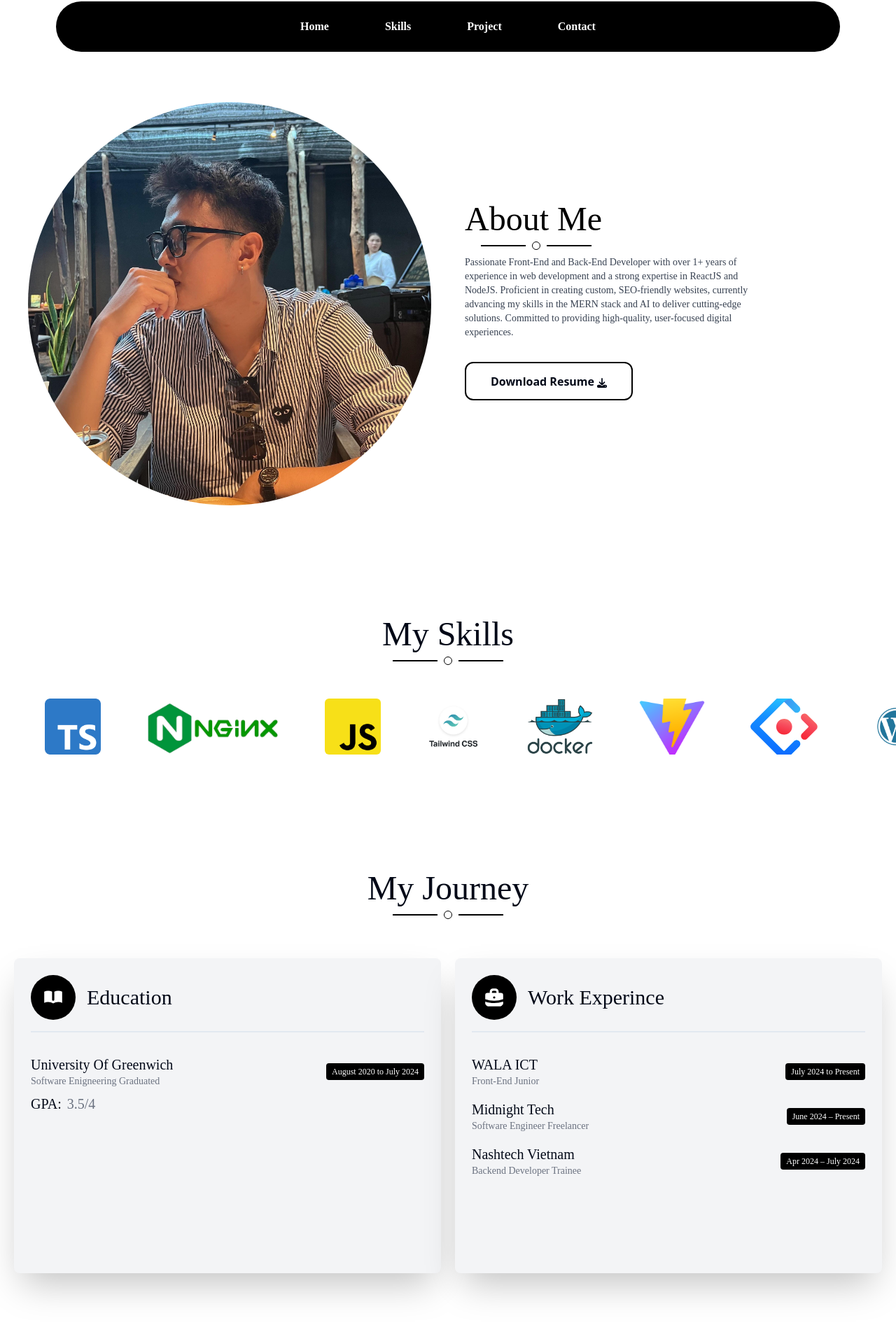
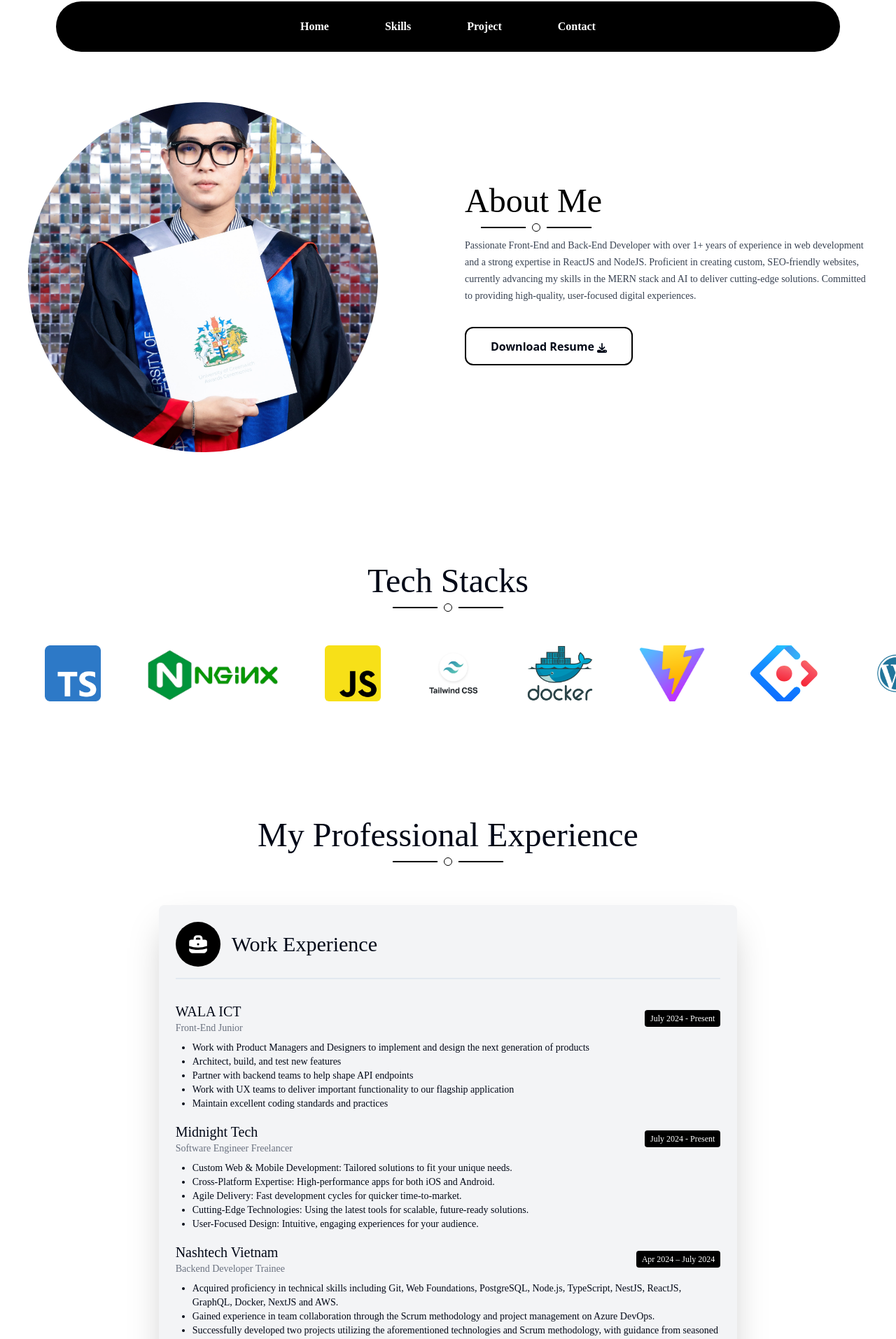
Before and after one commit to ynguyen1512/portfolio-richard, a Next.js app: page / in a window 1280 px wide. Shown: the part 14-1927 px from the top of the page at 70% size. Built offline with nearby package versions, Linux system fonts and the light colour scheme.

Commit message:
[CHORE] Refactor Home Page

```diff
--- a/src/app/components/Footer.tsx
+++ b/src/app/components/Footer.tsx
@@ -2,7 +2,8 @@ import Image from 'next/image';
 import React from 'react';
 import { FaEnvelope, FaFacebook, FaLinkedin, FaMap, FaPhone } from 'react-icons/fa';
 import BackToTop from './BackToTop';
-import logo from '/public/images/logo.jpeg';
+import logo from "/public/images/avatar-richard.jpg";
+
 
 const Footer: React.FC = () => {
   return (
@@ -15,7 +16,7 @@ const Footer: React.FC = () => {
             <div className="col-span-12 lg:col-span-4">
               <div className="logo">
                 <a href="#">
-                  <Image src={logo} alt="Logo" className='rounded-full md:mb-2' />
+                  <Image src={logo} alt="Logo" className='rounded-full md:mb-2 md:w-[100px] md:h-[100px] object-cover max-sm:h-[150px] max-sm:w-[150px]' />
                 </a>
                 <p className="text-gray-300 text-sm max-sm:mt-4">
                   Hi, I'm Richard Nguyen, a passionate web developer with expertise in creating modern, responsive websites. With a strong background in HTML, CSS, JavaScript, ReactJS, NextJS and WordPress, I specialize in delivering high-quality web solutions. Explore my portfolio to see my latest projects and get in touch for collaborations!
--- a/src/app/page.tsx
+++ b/src/app/page.tsx
@@ -1,7 +1,7 @@
 import { LinkedinIcon } from "lucide-react";
 import Image from "next/image";
 import { FaDownload } from "react-icons/fa6";
-import { HiBookOpen, HiBriefcase, HiMail, HiPhone } from 'react-icons/hi';
+import { HiBriefcase, HiMail, HiPhone } from 'react-icons/hi';
 import Button from "./components/Button";
 import Projects from "./components/Projects";
 import antDesignLogo from "/public/images/ant-design.svg";
@@ -29,17 +29,17 @@ export default function Home() {
             </section>
             <section id="about-me" className="relative py-20">
                 <div className="container mx-auto px-4 sm:px-10">
-                    <div className="grid grid-cols-12 gap-12 mt-10">
-                        <div data-aos="fade-right" className="col-span-12 lg:col-span-6">
-                            <Image className="w-full h-auto object-cover rounded-full max-sm:w-[250px]" src={aboutMe} alt="" />
+                    <div className="flex justify-center w-full gap-12 mt-10 max-sm:flex-col">
+                        <div data-aos="fade-right" className="w-full">
+                            <Image className="h-[500px] w-[500px] object-cover rounded-full max-sm:h-[250px] max-sm:w-[250px]" src={aboutMe} alt="" />
                         </div>
-                        <div data-aos="fade-left" className="col-span-12 lg:col-span-6 flex flex-col relative items-start justify-center">
+                        <div data-aos="fade-left" className="w-full flex flex-col relative items-start justify-center">
                             <h1 className="relative text-black text-4xl sm:text-5xl">About Me</h1>
                             <div className="flex mt-2">
                                 <div className="relative ms-24 w-3 h-3 border border-black rounded-full before:absolute before:h-0.5 before:top-1 before:bg-black before:w-16 before:right-5 after:absolute after:h-0.5 after:top-1 after:bg-black after:w-16 after:left-5"></div>
                             </div>
                             <div className="flex-wrap">
-                            <p className="md:mt-2 text-gray-700 md:text-md sm:text-sm w-3/4 text-left max-sm:mt-4">
+                                <p className="md:mt-2 text-gray-700 md:text-md sm:text-sm w-full text-left max-sm:mt-4 !leading-6">
                                     Passionate Front-End and Back-End Developer with over 1+ years of experience in web development and a strong expertise in ReactJS and NodeJS. Proficient in creating custom, SEO-friendly websites, currently advancing my skills in the MERN stack and AI to deliver cutting-edge solutions. Committed to providing high-quality, user-focused digital experiences.
                                 </p>
                             </div>
@@ -60,7 +60,7 @@ export default function Home() {
             <section id="skills" className="skills py-20">
                 <div>
                     <div data-aos="fade-up">
-                        <h1 className="relative text-5xl text-center">My Skills</h1>
+                        <h1 className="relative text-5xl text-center">Tech Stacks</h1>
                         <div className="flex justify-center mt-2">
                             <div className="relative w-3 h-3 border border-black rounded-full before:absolute before:h-0.5 before:top-1 before:bg-black before:w-16 before:right-5 after:absolute after:h-0.5 after:top-1 after:bg-black after:w-16 after:left-5"></div>
                         </div>
@@ -154,68 +154,74 @@ export default function Home() {
 
             <section className="my-journey py-20">
                 <div data-aos="fade-up">
-                    <h1 className="relative text-5xl text-center">My Journey</h1>
+                    <h1 className="relative text-5xl text-center">My Professional Experience</h1>
                     <div className="flex justify-center mt-2 mb-14">
                         <div className="relative w-3 h-3 border border-black rounded-full before:absolute before:h-0.5 before:top-1 before:bg-black before:w-16 before:right-5 after:absolute after:h-0.5 after:top-1 after:bg-black after:w-16 after:left-5"></div>
                     </div>
                 </div>
                 <div className="m-5">
                     <div data-aos="fade-left" className="flex justify-center gap-5 w-full max-sm:flex-col">
-                        <div className="card rounded-lg border-gray-300 shadow-2xl bg-gray-100 p-6 w-full h-[450px]">
+                        <div className="card rounded-lg border-gray-300 shadow-2xl bg-gray-100 p-6 mb-6 w-2/3 h-fit max-sm:w-full">
                             <div className="border-b-2 flex items-center pb-4 gap-4">
-                                <HiBookOpen className="bg-black text-white w-16 h-16 p-4 flex justify-center items-center rounded-full" />
-                                <h2 className="text-3xl">Education</h2>
+                                <HiBriefcase className="bg-black text-white w-16 h-16 p-4 flex justify-center items-center rounded-full" />
+                                <h2 className="text-3xl">Work Experience</h2>
                             </div>
                             <div className="card-body py-4">
                                 <div className="flex justify-between items-center mt-4">
-                                    <div>
-                                        <h2 className="text-xl font-medium">University Of Greenwich</h2>
-                                        <p className="text-sm text-gray-500">Software Enigneering Graduated</p>
-                                    </div>
-                                    <div>
-                                        <p className="bg-black text-white px-2 py-1 rounded text-xs">August 2020 to July 2024</p>
-                                    </div>
-
-                                </div>
-                                <div className="flex gap-2 items-center md:mt-2">
-                                    <h2 className="text-xl font-medium">GPA: </h2>
-                                    <p className="text-xl text-gray-500">3.5/4</p>
-                                </div>
-                            </div>
-                        </div>
-                        <div className="card rounded-lg border-gray-300 shadow-2xl bg-gray-100 p-6 mb-6 w-full h-[450px]">
-                            <div className="border-b-2 flex items-center pb-4 gap-4">
-                                <HiBriefcase className="bg-black text-white w-16 h-16 p-4 flex justify-center items-center rounded-full" />
-                                <h2 className="text-3xl">Work Experince</h2>
-                            </div>
-                            <div className="card-body py-4">
-                                <div className="flex justify-between items-center mt-4">
+                                    <div className="w-full">
+                                        <div className="flex justify-between items-center">
                                             <div>
                                                 <h2 className="text-xl font-medium">WALA ICT</h2>
                                                 <p className="text-sm text-gray-500">Front-End Junior</p>
                                             </div>
-                                    <div>
-                                        <p className="bg-black text-white px-2 py-1 rounded text-xs">July 2024 to Present</p>
+                                            <p className="bg-black text-white px-2 py-1 rounded text-xs">July 2024 - Present</p>
+                                        </div>
+                                        <ul className="list-disc ml-6 md:mt-2 text-sm">
+                                            <li>Work with Product Managers and Designers to implement and design the next generation of products
+                                            </li>
+                                            <li>Architect, build, and test new features</li>
+                                            <li>Partner with backend teams to help shape API endpoints</li>
+                                            <li>Work with UX teams to deliver important functionality to our flagship application</li>
+                                            <li>Maintain excellent coding standards and practices</li>
+                                        </ul>
                                     </div>
                                 </div>
 
                                 <div className="flex justify-between items-center mt-4">
+                                    <div className="w-full">
+                                        <div className="flex justify-between items-center">
                                             <div>
                                                 <h2 className="text-xl font-medium">Midnight Tech</h2>
                                                 <p className="text-sm text-gray-500">Software Engineer Freelancer</p>
                                             </div>
-                                    <div>
-                                        <p className="bg-black text-white px-2 py-1 rounded text-xs">June 2024 – Present</p>
+                                            <p className="bg-black text-white px-2 py-1 rounded text-xs">July 2024 - Present</p>
+                                        </div>
+                                        <ul className="list-disc ml-6 md:mt-2 text-sm">
+                                            <li>Custom Web & Mobile Development: Tailored solutions to fit your unique needs.
+                                            </li>
+                                            <li>Cross-Platform Expertise: High-performance apps for both iOS and Android.</li>
+                                            <li>Agile Delivery: Fast development cycles for quicker time-to-market.</li>
+                                            <li>Cutting-Edge Technologies: Using the latest tools for scalable, future-ready solutions.</li>
+                                            <li>User-Focused Design: Intuitive, engaging experiences for your audience.</li>
+                                        </ul>
                                     </div>
                                 </div>
 
                                 <div className="flex justify-between items-center mt-4">
+                                    <div className="w-full">
+                                        <div className="flex justify-between items-center">
                                             <div>
                                                 <h2 className="text-xl font-medium">Nashtech Vietnam</h2>
                                                 <p className="text-sm text-gray-500">Backend Developer Trainee</p>
                                             </div>
-                                    <div>
                                             <p className="bg-black text-white px-2 py-1 rounded text-xs">Apr 2024 – July 2024</p>
+                                        </div>
+                                        <ul className="list-disc ml-6 md:mt-2 text-sm">
+                                            <li>Acquired proficiency in technical skills including Git, Web Foundations, PostgreSQL, Node.js, TypeScript, NestJS, ReactJS, GraphQL, Docker, NextJS and AWS.
+                                            </li>
+                                            <li>Gained experience in team collaboration through the Scrum methodology and project management on Azure DevOps.</li>
+                                            <li>Successfully developed two projects utilizing the aforementioned technologies and Scrum methodology, with guidance from seasoned mentors at NashTech.</li>
+                                        </ul>
                                     </div>
                                 </div>
                             </div>
@@ -227,7 +233,7 @@ export default function Home() {
             <section id="projects" className="relative p-5 md:p-20 bg-black">
                 {/* <Image className="absolute w-full rounded-[45px] bottom-0 left-0" src={servicesBg} alt=""/> */}
                 <div data-aos="fade-up" className="mb-14">
-                    <h1 className="relative text-white text-3xl md:text-5xl text-center">Professional Work Experience</h1>
+                    <h1 className="relative text-white text-3xl md:text-5xl text-center">My Projects</h1>
                     <div className="flex justify-center mt-2">
                         <div className="relative w-3 h-3 border border-white rounded-full before:absolute before:h-0.5 before:top-1 before:bg-white before:w-24 before:right-5 after:absolute after:h-0.5 after:top-1 after:bg-white after:w-24 after:left-5"></div>
                     </div>
```
Also changed, not shown: public/images/avatar-richard.jpg. Lines whose indentation alone changed are shown as unchanged.
